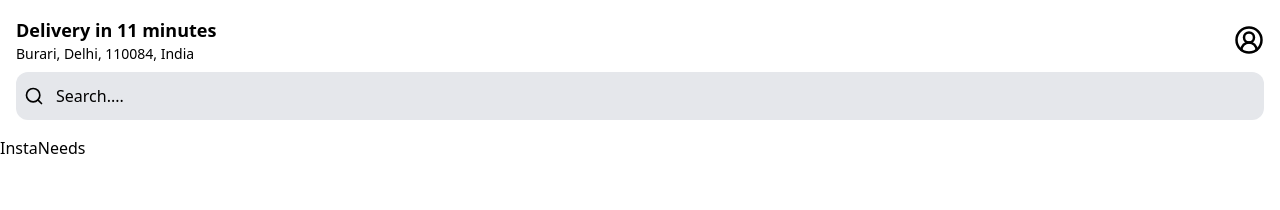
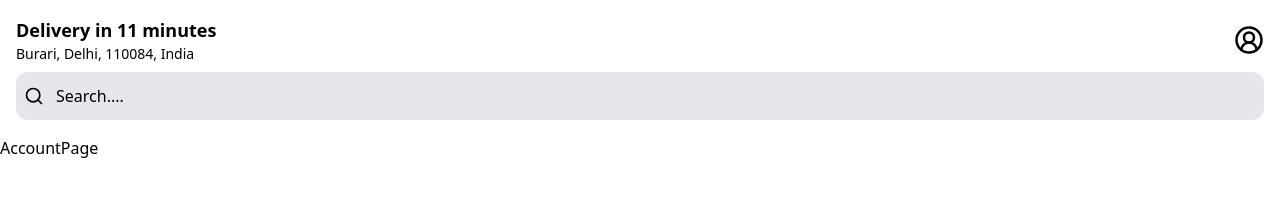
Before and after one commit to bcu001/instaNeeds, a React (Vite) app in the folder frontend/: page /account in a window 1280 px wide. Shown: the top 210 px of the page. Built offline with nearby package versions, Linux system fonts and the light colour scheme.

Commit message:
router setup done, title changed, navbar a to Link tag changes

```diff
--- a/frontend/index.html
+++ b/frontend/index.html
@@ -4,7 +4,7 @@
     <meta charset="UTF-8" />
     <link rel="icon" type="image/svg+xml" href="/vite.svg" />
     <meta name="viewport" content="width=device-width, initial-scale=1.0" />
-    <title>vite-project</title>
+    <title>instaNeeds</title>
   </head>
   <body>
     <div id="root"></div>
--- a/frontend/src/App.jsx
+++ b/frontend/src/App.jsx
@@ -1,13 +1,10 @@
 import React from "react";
-import Navbar from "@/components/Navbar";
+import "@/App.css";
+import { RouterProvider } from "react-router-dom";
+import { router } from "@/routes";
 
 const App = () => {
-  return (
-    <div className="">
-      <Navbar />
-      InstaNeeds
-    </div>
-  );
+  return <RouterProvider router={router} />;
 };
 
 export default App;
--- a/frontend/src/components/Navbar.jsx
+++ b/frontend/src/components/Navbar.jsx
@@ -10,21 +10,19 @@ const Navbar = () => {
           <h2 className="font-bold text-lg"> Delivery in 11 minutes</h2>
           <div className="text-sm">Burari, Delhi, 110084, India</div>
         </div>
-        {/* change it when feature/routes-setup is done */}
-        <a href="">
+        <Link to="account">
           <CircleUserRound size={30} />
-        </a>
+        </Link>
       </div>
-      {/* change this to search bar link which look like searchbar */}
-      <a
-        href="/"
+      <Link
+        to="/search"
         className=" w-full flex items-center bg-gray-200 px-2 py-3 rounded-xl relative gap-x-3 cursor-text"
       >
         <div className="">
           <Search size={20} />
         </div>
         <div className="">Search....</div>
-      </a>
+      </Link>
     </nav>
   );
 };
--- /dev/null
+++ b/frontend/src/layouts/Layout.jsx
@@ -0,0 +1,17 @@
+import React from "react";
+import { Outlet } from "react-router-dom";
+import Navbar from "@/components/Navbar";
+
+
+const Layout = () => {
+  return (
+    <main>
+        <Navbar/>
+        <div>
+            <Outlet/>
+        </div>
+    </main>
+  );
+};
+
+export default Layout;
--- /dev/null
+++ b/frontend/src/pages/AccountPage.jsx
@@ -0,0 +1,11 @@
+import React from 'react'
+
+const AccountPage = () => {
+  return (
+    <div>
+      AccountPage
+    </div>
+  )
+}
+
+export default AccountPage
--- /dev/null
+++ b/frontend/src/pages/HomePage.jsx
@@ -0,0 +1,11 @@
+import React from 'react'
+
+const HomePage = () => {
+  return (
+    <div>
+      HomePage
+    </div>
+  )
+}
+
+export default HomePage
--- /dev/null
+++ b/frontend/src/pages/SearchPage.jsx
@@ -0,0 +1,11 @@
+import React from 'react'
+
+const SearchPage = () => {
+  return (
+    <div>
+      Searchpage
+    </div>
+  )
+}
+
+export default SearchPage
--- /dev/null
+++ b/frontend/src/routes.jsx
@@ -0,0 +1,17 @@
+import { createBrowserRouter } from "react-router-dom";
+import Layout from "@/layouts/Layout";
+import HomePage from "@/pages/HomePage";
+import SearchPage from "@/pages/SearchPage";
+import AccountPage from "@/pages/AccountPage";
+
+export const router = createBrowserRouter([
+  {
+    path: "/",
+    element: <Layout />,
+    children: [
+      { path: "/", element: <HomePage /> },
+      { path: "/search", element: <SearchPage /> },
+      { path: "/account", element: <AccountPage /> },
+    ],
+  },
+]);
```
